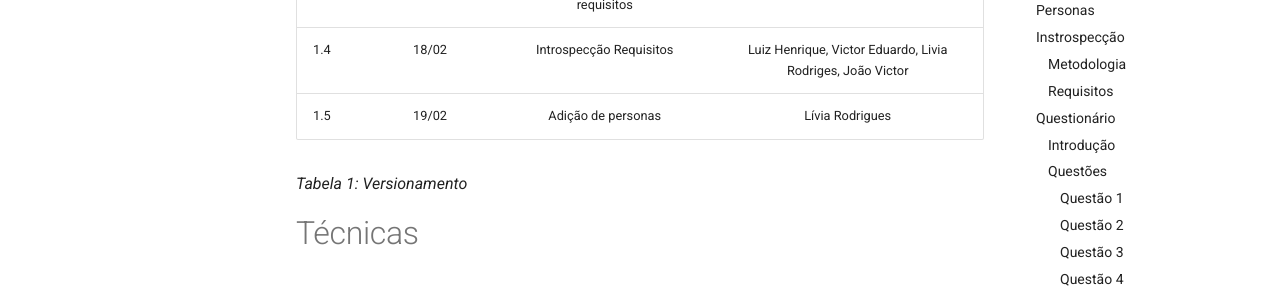
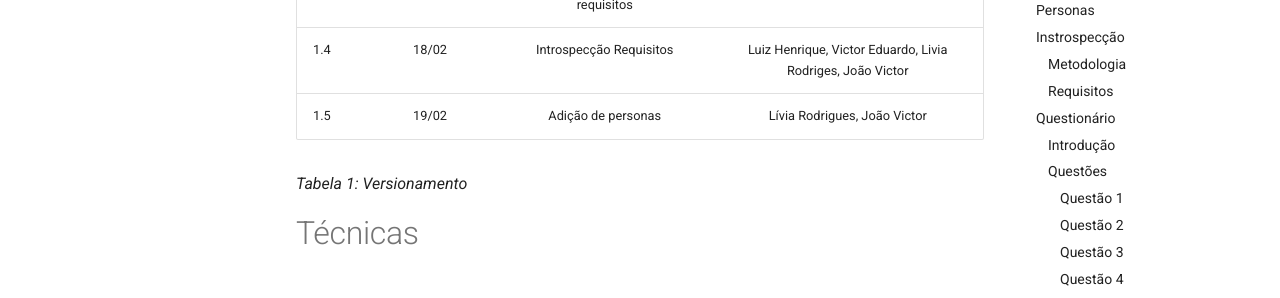
Before and after one commit to Requisitos-de-Software/2021.2-Tembici, an MkDocs documentation site: the page built from docs/elicitacao/elicitacao.md, in a window 1280 px wide and 900 px high, scrolled down 367 px. Shown: the part 152-450 px from the top of the window. Built offline with MkDocs 1.6.1 and Material for MkDocs 9.7.7, drawn with Linux system fonts in a browser that asks for light colours.

Commit message:
Update elicitacao.md

```diff
--- a/docs/elicitacao/elicitacao.md
+++ b/docs/elicitacao/elicitacao.md
@@ -7,7 +7,7 @@
 | 1.2 | 18/02 | Adição das respostas do questionário | Victor Eduardo |
 | 1.3 | 18/02 | Avaliação das respostas e requisitos | Victor Eduardo |
 | 1.4 | 18/02 | Introspecção Requisitos | Luiz Henrique, Victor Eduardo, Livia Rodriges, João Victor |
-| 1.5 | 19/02 | Adição de personas | Lívia Rodrigues |
+| 1.5 | 19/02 | Adição de personas | Lívia Rodrigues, João Victor |
 
 *Tabela 1: Versionamento*
 
```
